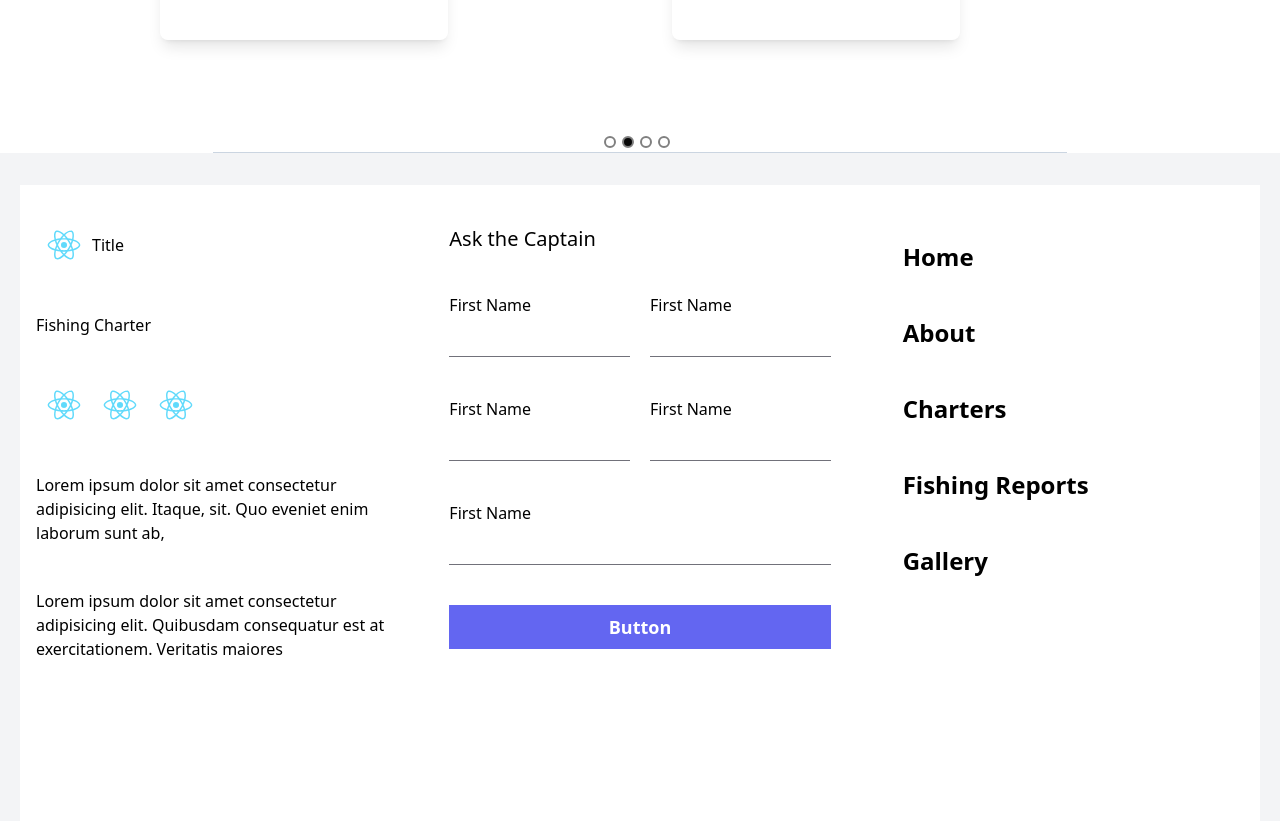
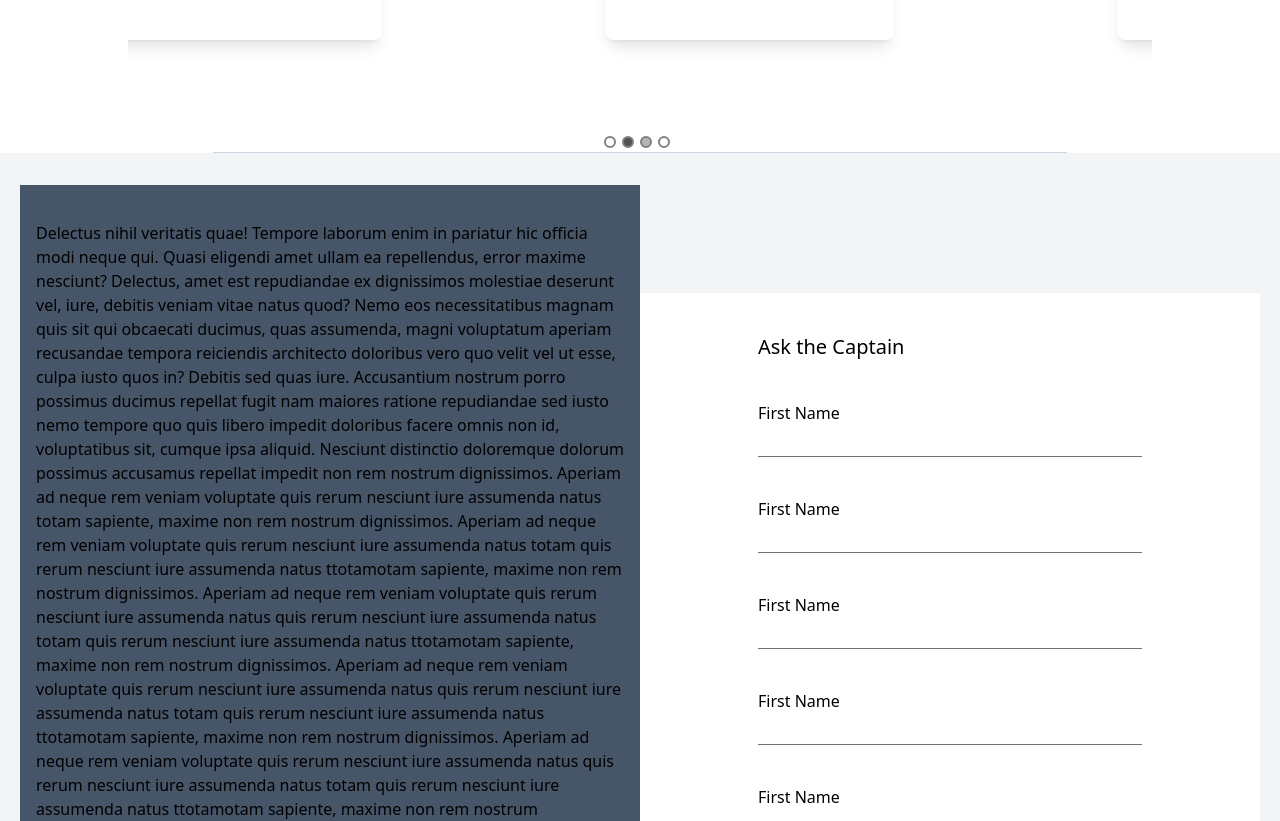
Before and after one commit to mwafrika/kevent-web-second, a React (Create React App) app in the folder frontend/: page / in a window 1280 px wide. Shown: the part 1880-2701 px from the top of the page. Built offline with nearby package versions, Linux system fonts and the light colour scheme.

Commit message:
Add contact form

```diff
--- a/frontend/src/App.js
+++ b/frontend/src/App.js
@@ -1,12 +1,12 @@
-import React, { useState } from "react";
-import logo from "./logo.svg";
-import Carousel from "./caroussel";
-import Carousel2 from "./caroussel2";
+import React, { useState } from 'react';
+import logo from './logo.svg';
+import Carousel from './caroussel';
+import Carousel2 from './caroussel2';
 export default function App() {
   const [menu, setMenu] = useState(false);
   const onClickMenu = () => {
     setMenu(!menu);
-    console.log(menu, "mwafrika");
+    console.log(menu, 'mwafrika');
   };
   return (
     <>
@@ -18,7 +18,7 @@ export default function App() {
 
           <nav
             className={`${
-              menu ? "hidden" : "block"
+              menu ? 'hidden' : 'block'
             } md:w-2/6 md:block lg:block mt-60 md:mt-0 md:bg-inherit md:shadow-none z-50 md:z-0 hidden bg-slate-100 shadow-lg mx-auto`}
           >
             <ul className="md:flex md:items-center block md:justify-around gap-2">
@@ -200,61 +200,58 @@ export default function App() {
           <div className="w-2/3 h-px bg-slate-300"></div>
         </section>
 
-        <section className="flex flex-col sm:flex-col md:flex-row items-center bg-gray-100 justify-between w-full md:h-screen px-5 py-5 md:py-8">
-          <div className="w-full lg:h-full md:px-4 bg-white flex flex-col p-9 space-y-11 md:h-full">
-            <div className="flex items-center">
-              <img src={logo} className="w-14 h-12 rounded-md" alt="" />
-              <h1>Title</h1>
-            </div>
-            <div>
-              <p>Fishing Charter</p>
-            </div>
-            <ul className="flex">
-              <li>
-                <img
-                  src={logo}
-                  alt="facebook"
-                  className="w-14 h-12 rounded-md"
-                />
-              </li>
-              <li>
-                <img
-                  src={logo}
-                  alt="Twitter"
-                  className="w-14 h-12 rounded-md"
-                />
-              </li>
-              <li>
-                <img
-                  src={logo}
-                  alt="Instagram"
-                  className="w-14 h-12 rounded-md"
-                />
-              </li>
-            </ul>
-            <div>
+        <section className="flex flex-col sm:flex-col md:flex-row md:justify-between items-center bg-gray-100 justify-between w-full md:h-full px-5 py-5 md:py-8">
+          <div className="w-full lg:h-full md:px-4  bg-slate-600 flex flex-col p-9 space-y-11 md:h-full md:w-full">
             <p>
-                Lorem ipsum dolor sit amet consectetur adipisicing elit. Itaque,
-                sit. Quo eveniet enim laborum sunt ab,
+              Delectus nihil veritatis quae! Tempore laborum enim in pariatur
+              hic officia modi neque qui. Quasi eligendi amet ullam ea
+              repellendus, error maxime nesciunt? Delectus, amet est repudiandae
+              ex dignissimos molestiae deserunt vel, iure, debitis veniam vitae
+              natus quod? Nemo eos necessitatibus magnam quis sit qui obcaecati
+              ducimus, quas assumenda, magni voluptatum aperiam recusandae
+              tempora reiciendis architecto doloribus vero quo velit vel ut
+              esse, culpa iusto quos in? Debitis sed quas iure. Accusantium
+              nostrum porro possimus ducimus repellat fugit nam maiores ratione
+              repudiandae sed iusto nemo tempore quo quis libero impedit
+              doloribus facere omnis non id, voluptatibus sit, cumque ipsa
+              aliquid. Nesciunt distinctio doloremque dolorum possimus accusamus
+              repellat impedit non rem nostrum dignissimos. Aperiam ad neque rem
+              veniam voluptate quis rerum nesciunt iure assumenda natus totam
+              sapiente, maxime non rem nostrum dignissimos. Aperiam ad neque rem
+              veniam voluptate quis rerum nesciunt iure assumenda natus totam
+              quis rerum nesciunt iure assumenda natus ttotamotam sapiente,
+              maxime non rem nostrum dignissimos. Aperiam ad neque rem veniam
+              voluptate quis rerum nesciunt iure assumenda natus quis rerum
+              nesciunt iure assumenda natus totam quis rerum nesciunt iure
+              assumenda natus ttotamotam sapiente, maxime non rem nostrum
+              dignissimos. Aperiam ad neque rem veniam voluptate quis rerum
+              nesciunt iure assumenda natus quis rerum nesciunt iure assumenda
+              natus totam quis rerum nesciunt iure assumenda natus ttotamotam
+              sapiente, maxime non rem nostrum dignissimos. Aperiam ad neque rem
+              veniam voluptate quis rerum nesciunt iure assumenda natus quis
+              rerum nesciunt iure assumenda natus totam quis rerum nesciunt iure
+              assumenda natus ttotamotam sapiente, maxime non rem nostrum
+              dignissimos. Aperiam ad neque rem veniam voluptate quis rerum
+              nesciunt iure assumenda natus sapiente, maxime non rem nostrum
+              dignissimos. Aperiam ad neque rem veniam voluptate quis rerum
+              nesciunt iure assumenda natus quis rerum nesciunt iure assumenda
+              natus totam quis rerum nesciunt iure assumenda natus ttotamotam
+              sapiente, maxime non rem nostrum dignissimos. Aperiam ad neque rem
+              veniam voluptate quis rerum nesciunt iure assumenda natus quis
+              rerum nesciunt iure assumenda natus totam quis rerum nesciunt iure
+              assumenda natus ttotamotam sapiente, maxime non rem nostrum
+              dignissimos. Aperiam ad neque rem
             </p>
           </div>
-            <div>
-              <p>
-                Lorem ipsum dolor sit amet consectetur adipisicing elit.
-                Quibusdam consequatur est at exercitationem. Veritatis maiores
-              </p>
-            </div>
-          </div>
-          <div className="bg-white p-10 w-full md:h-full md:px-4">
-            <form action="" className="flex flex-col space-y-10">
+          <div className="bg-white p-10 w-full md:h-full md:px-4 md:flex md:justify-center">
+            <form action="" className="flex flex-col space-y-10 md:w-96">
               <p className=" text-xl font-medium">Ask the Captain</p>
-              <div className="flex justify-between space-x-5">
               <div>
                 <label htmlFor="">First Name</label>
                 <input
                   type="text"
                   value=""
-                    className="h-10 w-full border px-3 py-2 border-b-zinc-500 border-x-0 border-t-0 focus:outline-none focus:border-b-indigo-500"
+                  className="h-8 w-full border px-3 py-2 md:h-8 border-b-zinc-500 border-x-0 border-t-0 focus:outline-none focus:border-b-indigo-500"
                 />
               </div>
               <div>
@@ -262,18 +259,16 @@ export default function App() {
                 <input
                   type="text"
                   value=""
-                    className="h-10 w-full border px-3 py-2 border-b-zinc-500 border-x-0 border-t-0 focus:outline-none focus:border-b-indigo-500"
+                  className="h-10 w-full md:h-8 border px-3 py-2 border-b-zinc-500 border-x-0 border-t-0 focus:outline-none focus:border-b-indigo-500"
                 />
               </div>
-              </div>
 
-              <div className="flex justify-between space-x-5">
               <div>
                 <label htmlFor="">First Name</label>
                 <input
                   type="text"
                   value=""
-                    className="h-10 w-full border px-3 py-2 border-b-zinc-500 border-x-0 border-t-0 focus:outline-none focus:border-b-indigo-500"
+                  className="h-10 w-full md:h-8 border px-3 py-2 border-b-zinc-500 border-x-0 border-t-0 focus:outline-none focus:border-b-indigo-500"
                 />
               </div>
               <div>
@@ -281,9 +276,8 @@ export default function App() {
                 <input
                   type="text"
                   value=""
-                    className="h-10 w-full border px-3 py-2 border-b-zinc-500 border-x-0 border-t-0 focus:outline-none focus:border-b-indigo-500"
+                  className="h-10 w-full md:h-8 border px-3 py-2 border-b-zinc-500 border-x-0 border-t-0 focus:outline-none focus:border-b-indigo-500"
                 />
-                </div>
               </div>
 
               <div>
@@ -291,28 +285,13 @@ export default function App() {
                 <input
                   type="text"
                   value=""
-                  className="h-10 w-full border px-3 py-2 border-b-zinc-500 border-x-0 border-t-0 focus:outline-none focus:border-b-indigo-500"
+                  className="h-10 w-full md:h-8 border px-3 py-2 border-b-zinc-500 border-x-0 border-t-0 focus:outline-none focus:border-b-indigo-500"
                 />
               </div>
               <button className="rounded-none w-full  px-10 py-2 text-lg font-bold text-white bg-indigo-500">
                 Button
               </button>
             </form>
-          </div>
-          <div className="bg-white md:h-full w-full md:w-full lg:w-full p-10  lg:h-full pt-10 md:px-4">
-            <ul className="ml-10 space-y-11 pb-14">
-              <li className="mt-4 space-x-10 text-2xl font-semibold">Home</li>
-              <li className="mt-4 space-x-10 text-2xl font-semibold">About</li>
-              <li className="mt-4 space-x-10 text-2xl font-semibold">
-                Charters
-              </li>
-              <li className="mt-4 space-x-10 text-2xl font-semibold">
-                Fishing Reports
-              </li>
-              <li className="mt-4 space-x-10 text-2xl font-semibold">
-                Gallery
-              </li>
-            </ul>
           </div>
 
           <h3 className="text-center pt-10 bg-slate-100 md:hidden block">
--- a/frontend/src/caroussel.jsx
+++ b/frontend/src/caroussel.jsx
@@ -55,7 +55,7 @@ const DemoCarousel = () => {
       transitionMode="fade"
     >
       <div
-        className="h-full md:w-5/12 lg:w-72 w-80 mt-10 transition duration-500 ease-in-out transform hover:-translate-y-1 hover:scale-110
+        className="h-full md:w-5/12 lg:w-72 xxxs:w-full w-80 mt-10 transition duration-500 ease-in-out transform hover:-translate-y-1 hover:scale-110
           cursor-pointer md:mt-0 md:h-full lg:mt-0 lg:h-full shadow-lg rounded-lg
           "
       >
--- a/frontend/tailwind.config.js
+++ b/frontend/tailwind.config.js
@@ -1,38 +1,40 @@
 module.exports = {
-  content: ["./src/**/*.{js,jsx,ts,tsx}"],
+  content: ['./src/**/*.{js,jsx,ts,tsx}'],
   theme: {
-    sm: { min: "640px", max: "767px" },
+    sm: { min: '640px', max: '767px' },
     // => @media (min-width: 640px and max-width: 767px) { ... }
 
-    md: { min: "768px", max: "1023px" },
+    md: { min: '768px', max: '1023px' },
     // => @media (min-width: 768px and max-width: 1023px) { ... }
 
-    lg: { min: "1024px", max: "1279px" },
+    lg: { min: '1024px', max: '1279px' },
     // => @media (min-width: 1024px and max-width: 1279px) { ... }
 
-    xl: { min: "1280px", max: "1535px" },
+    xl: { min: '1280px', max: '1535px' },
     // => @media (min-width: 1280px and max-width: 1535px) { ... }
 
-    "2xl": { min: "1536px" },
+    '2xl': { min: '1536px' },
     // => @media (min-width: 1536px) { ... }
     extend: {
       screens: {
         xxxs: {
-          min: "320px",
-          max: "374px",
+          min: '320px',
+          max: '374px',
         },
         xxs: {
-          min: "375px",
-          max: "424px",
+          min: '375px',
+          max: '424px',
         },
         xs: {
-          min: "425px",
-          max: "639px",
+          min: '425px',
+          max: '639px',
         },
       },
       width: {
-        15: "30%",
+        15: '30%',
+        97: '48rem',
       },
+
     },
   },
   plugins: [],
```
Lines whose indentation alone changed are shown as unchanged.
